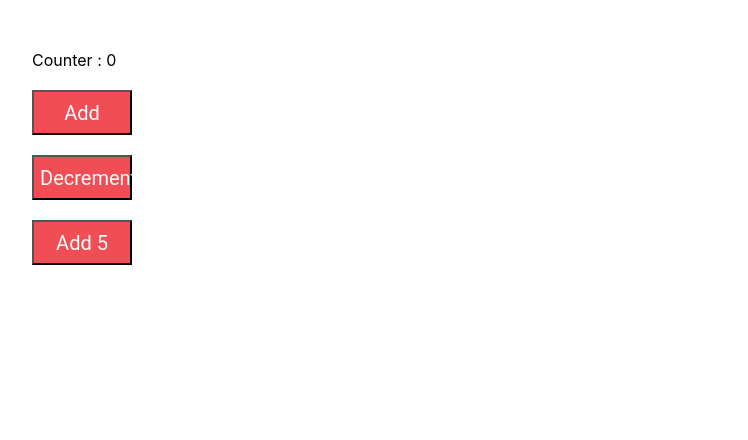
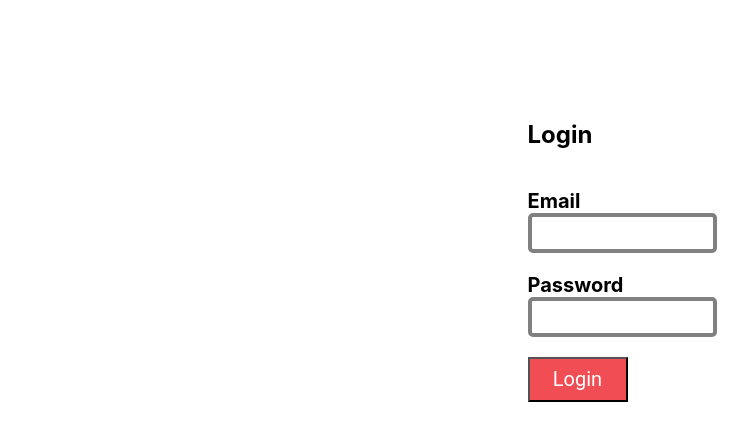
Before and after one commit to Adroit-Solution/Industrial-Training-Project, a React (Create React App) app: page / in a window 1280 px wide. Shown: the top 440 px of the page, without its empty margins (18-766 px from the left). Built offline with nearby package versions, Linux system fonts and the light colour scheme.

Commit message:
Login Form of Day 14

```diff
--- a/src/App.js
+++ b/src/App.js
@@ -11,6 +11,7 @@ import RenderPropsComponent from "./Pages/RenderPropsComponent";
 import Users from "./Pages/Users";
 import Post from "./Pages/Post";
 import CounterHook from "./Pages/CounterHook";
+import LoginForm from "./components/loginForm";
 
 function App() {
   const [page, setPage] = useState("Home");
@@ -25,7 +26,7 @@ function App() {
 
   return (
     <div className="App">
-      <CounterHook></CounterHook>
+      <LoginForm />
     </div>
   );
 
--- /dev/null
+++ b/src/components/loginForm.js
@@ -0,0 +1,45 @@
+import React, { useState } from "react";
+import styles from "../components/login.module.css";
+
+function LoginForm() {
+  const [login, setLogin] = useState({ email: "", password: "" });
+
+  const handleSubmit = () => {
+    alert(`Email = ${login.email}\npassword = ${login.password}`);
+  };
+  return (
+    <>
+      <div className={styles.form}>
+        <h2>Login</h2>
+        <br />
+        <form>
+          <label>Email</label>
+          <br />
+          <input
+            type={"login.email"}
+            value={login.email}
+            name="email"
+            onChange={(e) => setLogin({ ...login, email: e.target.value })}
+          />
+          <br />
+          <br />
+
+          <label>Password</label>
+          <br />
+          <input
+            type={"login.password"}
+            value={login.password}
+            name="password"
+            onChange={(e) => setLogin({ ...login, password: e.target.value })}
+          />
+          <br />
+          <br />
+
+          <button onClick={handleSubmit}>Login</button>
+        </form>
+      </div>
+    </>
+  );
+}
+
+export default LoginForm;
```
